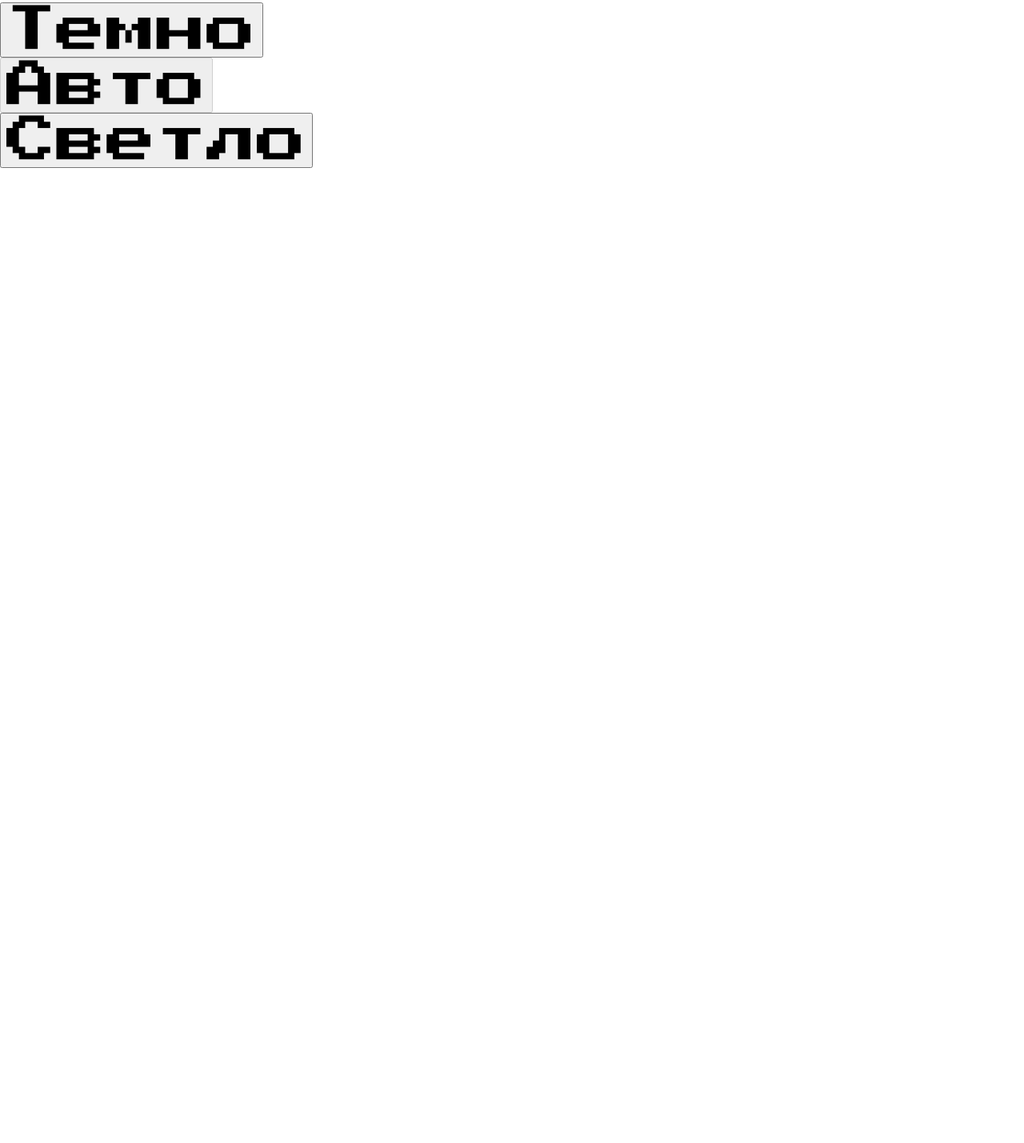
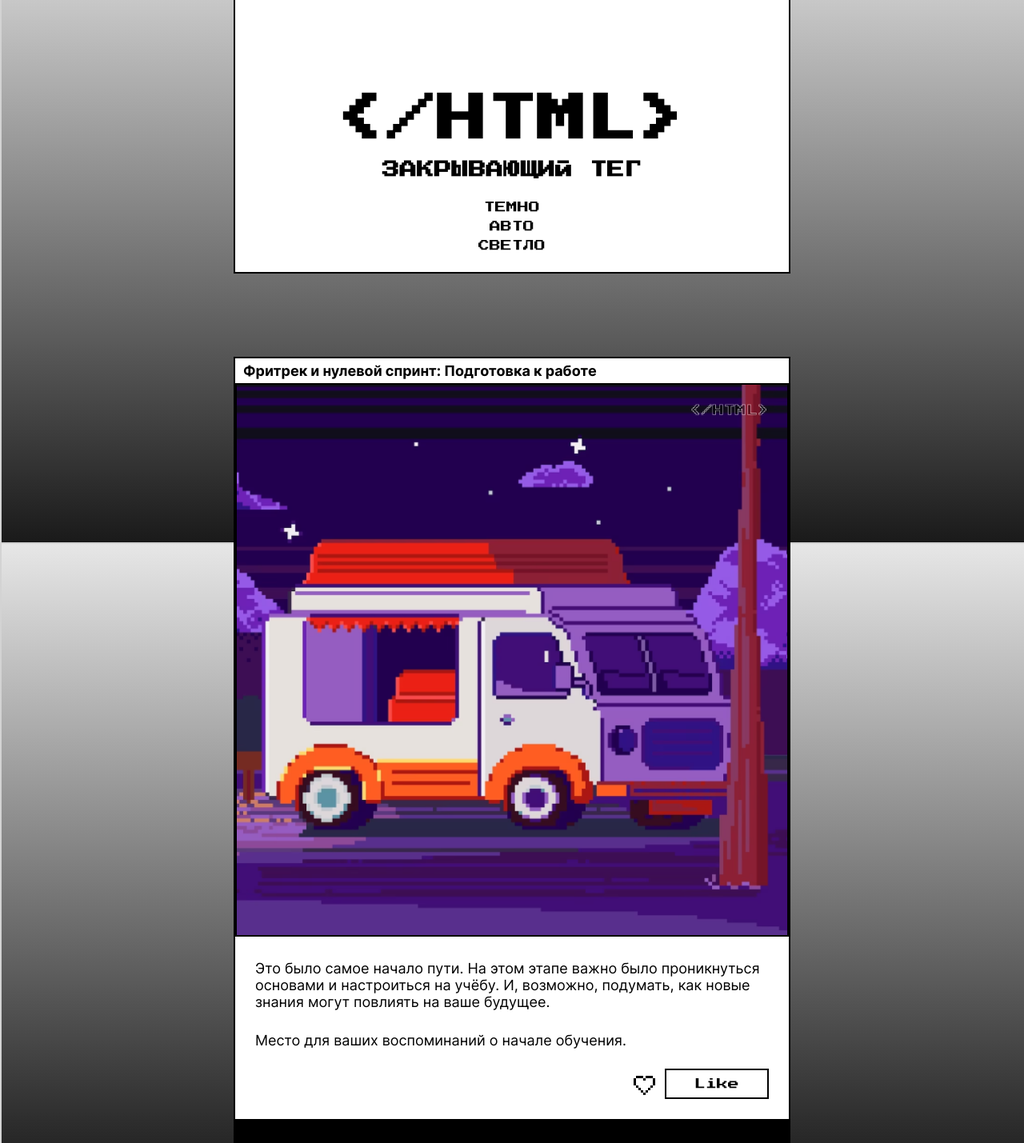
Before and after one commit to alexfromkld/zakrivayuschiy-teg-f, a plain HTML site: page index.html in a window 1280 px wide. Shown: the part 122-1551 px from the top of the page at 80% size. Before the commit the page ends 800 px from the top, so only its background shows below. Drawn offline with Linux system fonts and the light colour scheme.

Commit message:
layout complet(only add rest cards) next step animation and effects

```diff
--- a/index.html
+++ b/index.html
@@ -4,7 +4,7 @@
     <meta charset="UTF-8" />
     <meta name="viewport" content="width=device-width, initial-scale=1.0" />
     <title>Закрывающий тег</title>
-    <link rel="icon" href="./images/favicon.svg" type="image/svg+xml" />
+    <link rel="icon" href="./svg/favicon.svg" type="image/svg+xml" />
     <link rel="stylesheet" href="./fonts/fonts.css" />
     <link rel="stylesheet" href="./styles/variables.css" />
     <link rel="stylesheet" href="./styles/globals.css" />
@@ -16,7 +16,7 @@
   <body class="page">
     <header class="header">
       <h1 class="header__title">&lt;/HTML&gt;</h1>
-      <h2 class="header__title-menu"></h2>
+      <h2 class="header__sub-title">закрывающий тег</h2>
       <nav class="theme-menu header__theme-menu">
         <!-- Не меняйте разметку этого списка, иначе скрипты перестанут работать -->
         <ul class="theme-menu__list">
@@ -43,31 +43,41 @@
         </ul>
       </nav>
     </header>
-    <main>
+    <main class="main">
       <section class="section__item">
-
+        <h3 class="section-title">
+          Фритрек и нулевой спринт: Подготовка к работе
+        </h3>
+        <div class="container-image">
+          <img
+            class="section-image"
+            src="./images/image-0-sprint.png"
+            alt="дом на колёсах стоит на фоне ночного неба"
+          />
+          <span class="section-label">&lt;/HTML&gt;</span>
+        </div>
+        <div class="card__text-group">
+          <p class="section-text">
+            Это было самое начало пути. На этом этапе важно было проникнуться
+            основами и настроиться на учёбу. И, возможно, подумать, как новые
+            знания могут повлиять на ваше будущее.
+          </p>
+          <p class="section-text">
+            Место для ваших воспоминаний о начале обучения.
+          </p>
+        </div>
+        <div class="card__button-group">
+          <button class="card__icon-button"><img class="like-icon" src="./svg/heart.svg" alt="иконка сердца"></button>
+          <button class="card__like-button"><p class="button__text">Like</p></button>
+        </div>
       </section>
-      <section class="section__item">
-
-      </section>
-      <section class="section__item">
-
-      </section>
-      <section class="section__item">
-
-      </section>
-      <section class="section__item">
-
-      </section>
-      <section class="section__item">
-
-      </section>
-      <section class="section__item">
-
-      </section>
-      <section class="section__item">
-
-      </section>
+      <section class="section__item"></section>
+      <section class="section__item"></section>
+      <section class="section__item"></section>
+      <section class="section__item"></section>
+      <section class="section__item"></section>
+      <section class="section__item"></section>
+      <section class="section__item"></section>
     </main>
     <script src="./scripts/like.js"></script>
   </body>
--- a/styles/style.css
+++ b/styles/style.css
@@ -18,9 +18,142 @@
   min-inline-size: 320px;
   min-block-size: 100dvb;
   color: var(--main-text-color);
+  background-image:
+    linear-gradient(to right, var(--background-gradient) 2px, transparent 2px),
+    linear-gradient(to bottom, var(--background-gradient) 2px, transparent 2px),
+    linear-gradient(to bottom, #e7e7e7, #1a1a1a);
+  background-size: 4px 100%, 100% 4px, 100% 100%;
+  background-repeat: repeat-x, repeat-y, no-repeat;
+  background-attachment: fixed;
+  height: 100vh;
+  font-family: var(--main-font);
+  font-size: var(--text-size-large);
 }
 
 .header {
   font-family: var(--accent-font, sans-serif);
+  background-color: var(--main-background-color);
+  text-align: center;
+  border: 2px solid var(--theme-main-color);
+  width: var(--main-width);
+  margin: 0 auto;
+  margin-block-start: 102px;
+}
+
+
+.header__title {
   font-size: clamp(3.0625rem, 2.7104rem + 1.5023vw, 4.0625rem);
+  /* margin-block-start: 120px; */
+  margin-block-start: clamp(120px, 22.2222vw, 136px);
+  margin-block-end: 20px;
 }
+
+.header__sub-title {
+  font-size: clamp(0.875rem, 0.6769rem + 0.8451vw, 1.4375rem);
+  margin-block-end: 25px;
+  text-transform: uppercase;
+}
+
+.theme-menu {
+  margin-block-end: 25px;
+}
+
+.theme-menu__list {
+  display: flex;
+  flex-direction: column;
+  justify-content: center;
+  gap: 5px;
+  text-transform: uppercase;
+}
+
+.theme-menu__button {
+  border: none;
+  background-color: transparent;
+  text-transform: uppercase;
+  font-size: var(--text-size-small);
+}
+
+.main {
+  margin-block-start: 104px;
+}
+
+.section__item {
+  background-color: var(--main-background-color);
+  border: 2px solid var(--theme-main-color);
+  width: var(--main-width);
+  margin: 0 auto;
+}
+
+.section-title {
+  font-weight: var(--font-weight-section-title);
+  text-wrap: balance;
+  font-size: var(--text-size-large);
+  margin: 5px 10px;
+}
+
+.container-image {
+  position: relative;
+}
+
+.section-image {
+  width: 100%;
+}
+
+.section-label {
+  position: absolute;
+  top: clamp(23px, 6.5vh, 27px);
+  right: clamp(11px, 2vw, 25px);
+  font-size: 14px;
+  font-family: var(--accent-font);
+  opacity: .5;
+  mix-blend-mode: hard-light;
+}
+
+@supports ((-webkit-text-stroke: 1px var(--text-stroke-color)) or (text-stroke: 1px var(--text-stroke-color)))  {
+  .section-label {
+    text-shadow: none;
+    -webkit-text-stroke: 1px var(--text-stroke-color);
+  }
+}
+
+.card__text-group {
+  display: flex;
+  flex-direction: column;
+  gap: 27px;
+  margin: 25px;
+}
+
+.card__button-group {
+  display: flex;
+  margin: 25px;
+  gap: 6px;
+  justify-content: flex-end;
+}
+
+.card__icon-button {
+  background: none;
+  border: none;
+  align-self: self-end;
+}
+
+.card__like-button {
+  background-color: transparent;
+  width: 130px;
+  border: 2px solid var(--theme-main-color);
+  font-family: var(--accent-font);
+}
+
+.button__text {
+  padding: 9px 17px;
+  font-size: 14px;
+}
+
+@media (width <= 375px) {
+  .header {
+    width: 100%;
+  }
+
+  .section__item {
+    width: 100%;
+  }
+}
--- a/styles/variables.css
+++ b/styles/variables.css
@@ -2,6 +2,17 @@
 
 :root {
   --main-text-color: #000;
+  --theme-main-color: #000;
+  --background-gradient: #d3d3d3;
+  --background-gradient-main: #e7e7e7;
+  --background-gradient-accent: #1a1a1a;
   --accent-font: 'Press Start 2P';
+  --main-font: 'Inter-Variable';
   --main-background-color: #fff;
+  --main-width: clamp(375px, 100%, 696px);
+  --font-weight-section-title: 700;
+  --font-weight-section-text: 400;
+  --text-stroke-color: #fff;
+  --text-size-small: 14px;
+  --text-size-large: 18px;
 }
```
Also changed, not shown: svg/favicon.svg (renamed from images/favicon.svg), svg/floppy.svg (renamed from images/floppy.svg), svg/heart.svg (added).
